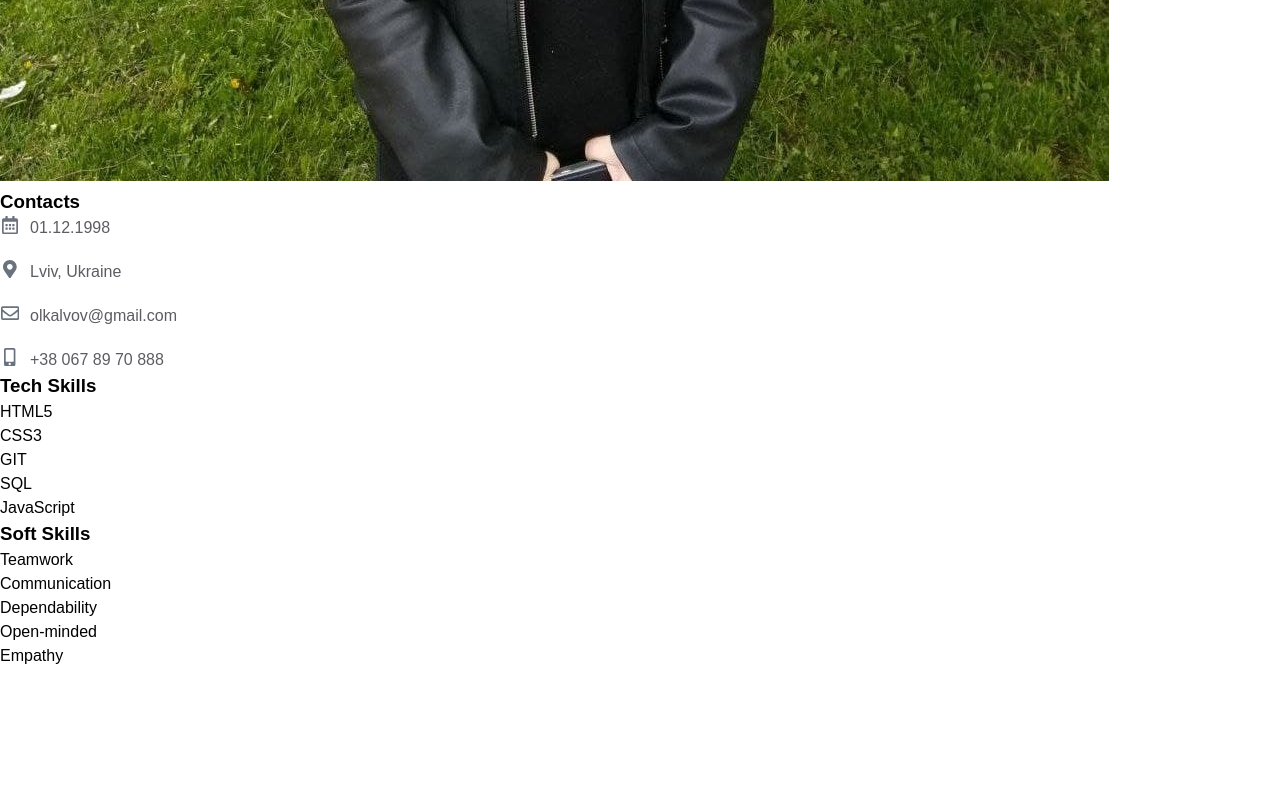
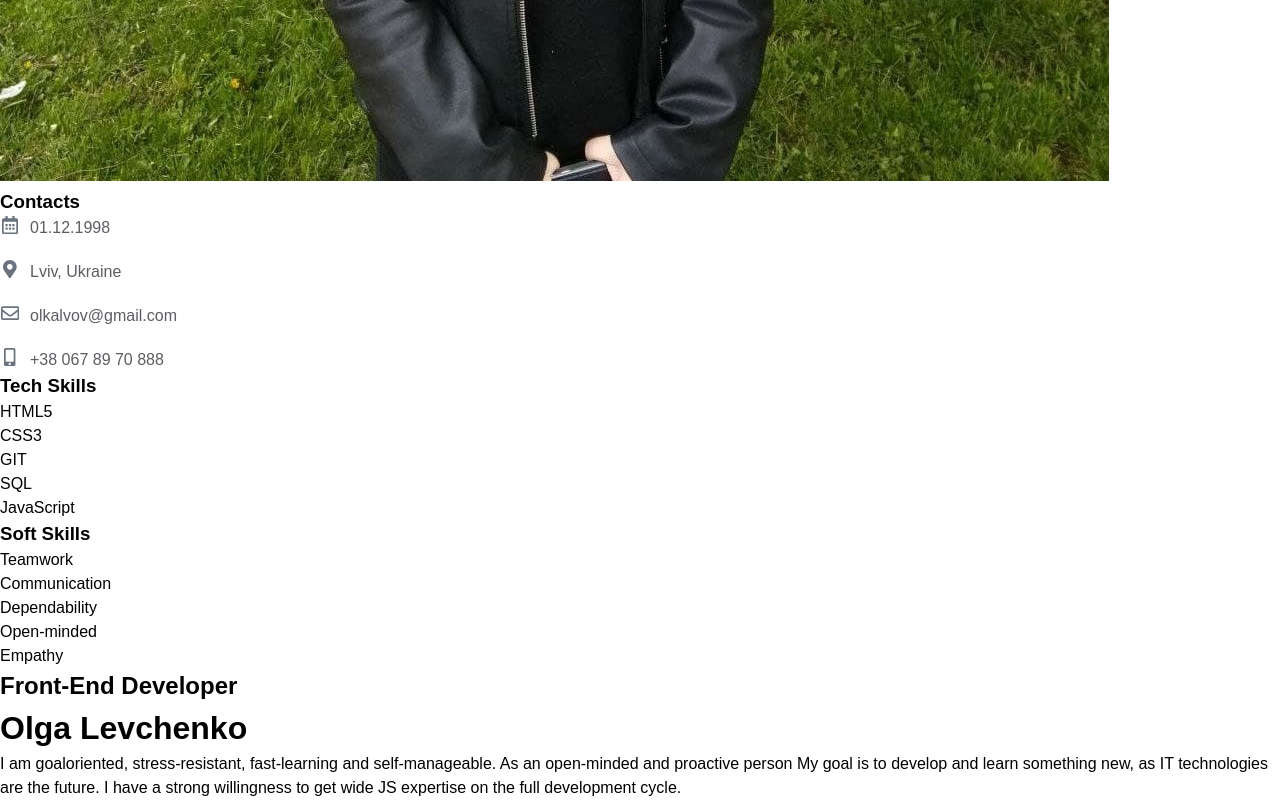
Before and after one commit to Volhara20/homepage, a plain HTML site: page index.html in a window 1280 px wide. Shown: the part 779-1579 px from the top of the page. Before the commit the page ends 1447 px from the top, so only its background shows below. Drawn offline with Linux system fonts and the light colour scheme.

Commit message:
add about me container

```diff
--- a/index.html
+++ b/index.html
@@ -83,7 +83,18 @@
                 </ul>
             </div>
         </aside>
-    </div>
+        <!-- about me container -->
+        <div class="about-me-cont">
+            <div class="info-container">
+                <h2 class="profession">Front-End Developer</h2>
+                <h1 class="name">Olga Levchenko</h1>
+
+                <p class="description">I am goaloriented, stress-resistant, fast-learning and self-manageable. As an open-minded and proactive person My goal is to develop and learn something new, as IT technologies are the future. I have a strong willingness to get wide JS
+                    expertise on the full development cycle.
+                </p>
+            </div>
+
+        </div>
 </body>
 
 </html>
```
